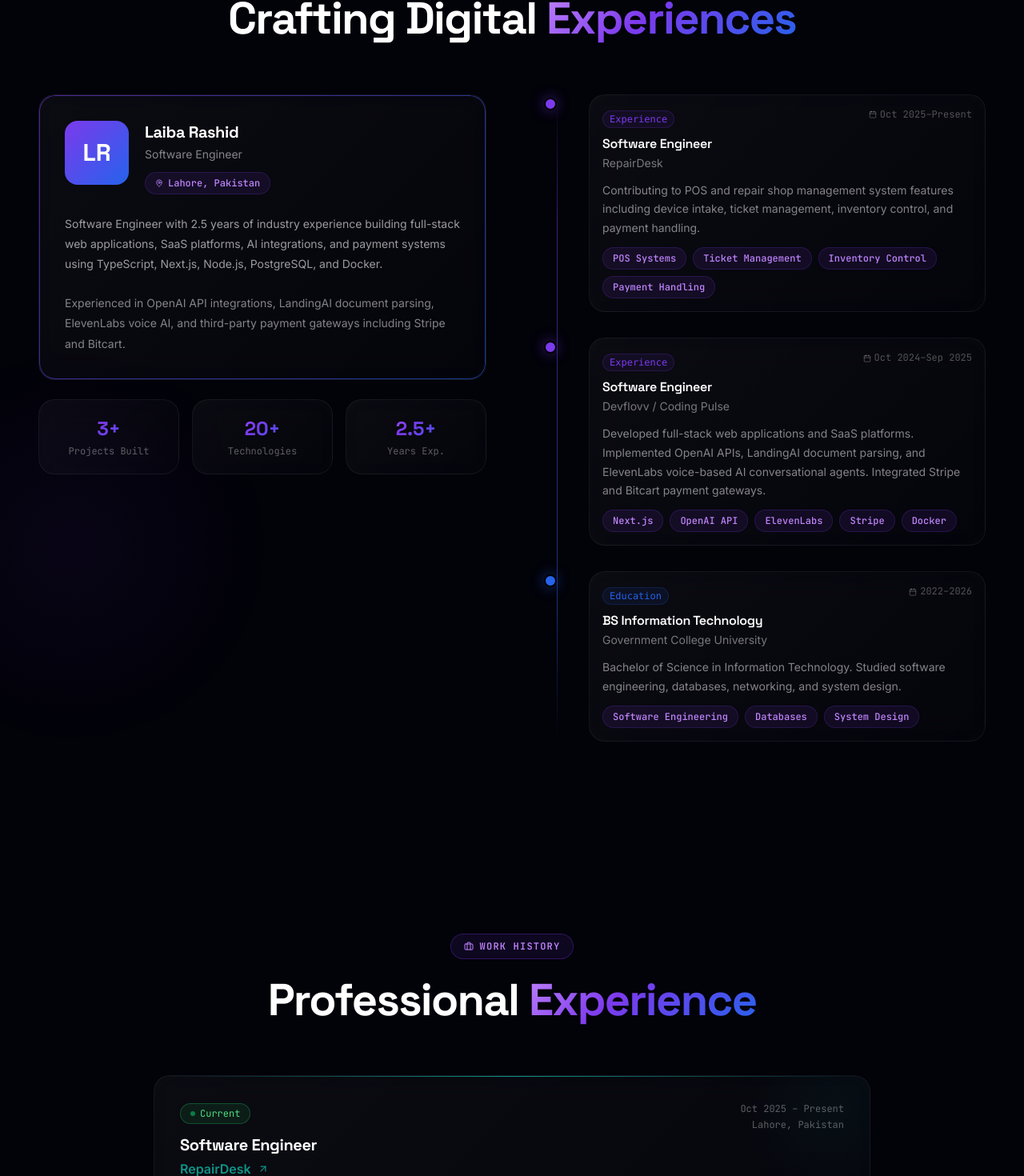
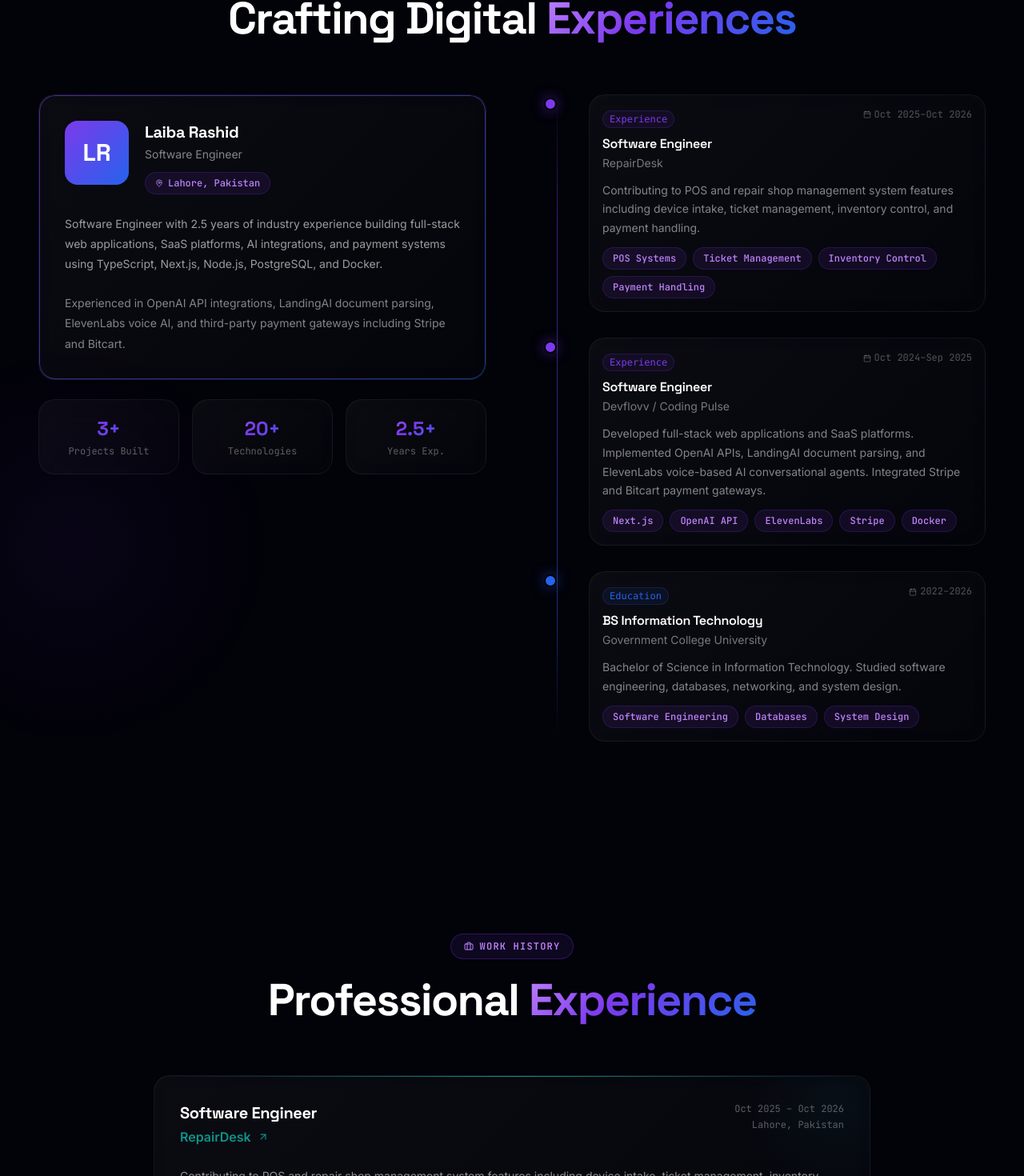
Before and after one commit to Laiba2711/portfolio, a Next.js app: page / in a window 1280 px wide. Shown: the part 980-2450 px from the top of the page at 80% size. Built offline with nearby package versions, Linux system fonts and the light colour scheme; no server answers; the database is empty.

Commit message:
Update RepairDesk end date to Oct 2026

```diff
--- a/src/components/landing/AboutSection.tsx
+++ b/src/components/landing/AboutSection.tsx
@@ -6,7 +6,7 @@ import { User, MapPin, Calendar } from "lucide-react";
 
 const TIMELINE = [
   {
-    year: "Oct 2025–Present",
+    year: "Oct 2025–Oct 2026",
     title: "Software Engineer",
     org: "RepairDesk",
     type: "work",
--- a/src/components/landing/ExperienceSection.tsx
+++ b/src/components/landing/ExperienceSection.tsx
@@ -8,8 +8,8 @@ const EXPERIENCES = [
   {
     company: "RepairDesk",
     role: "Software Engineer",
-    period: "Oct 2025 – Present",
-    current: true,
+    period: "Oct 2025 – Oct 2026",
+    current: false,
     location: "Lahore, Pakistan",
     description:
       "Contributing to POS and repair shop management system features including device intake, ticket management, inventory control, and payment handling. Working with workflow automation and third-party API integrations to streamline operations end-to-end.",
```
